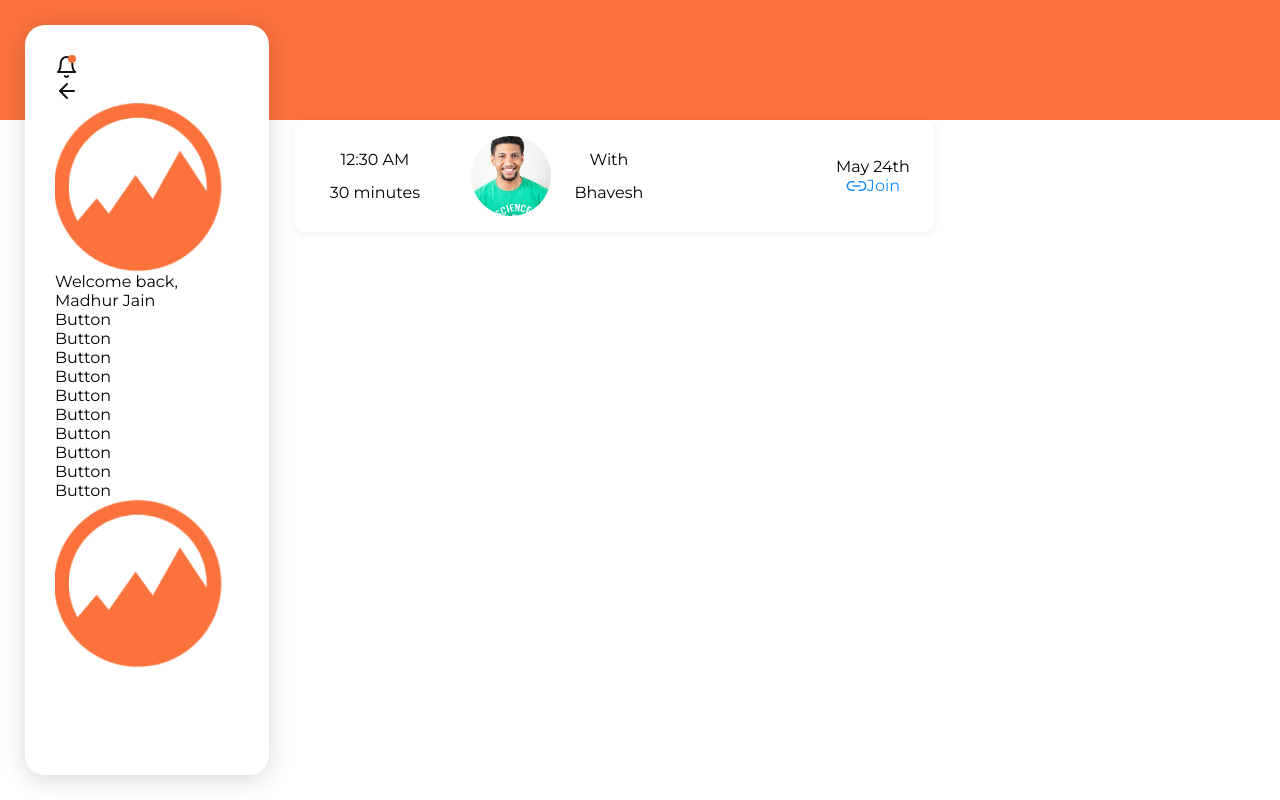
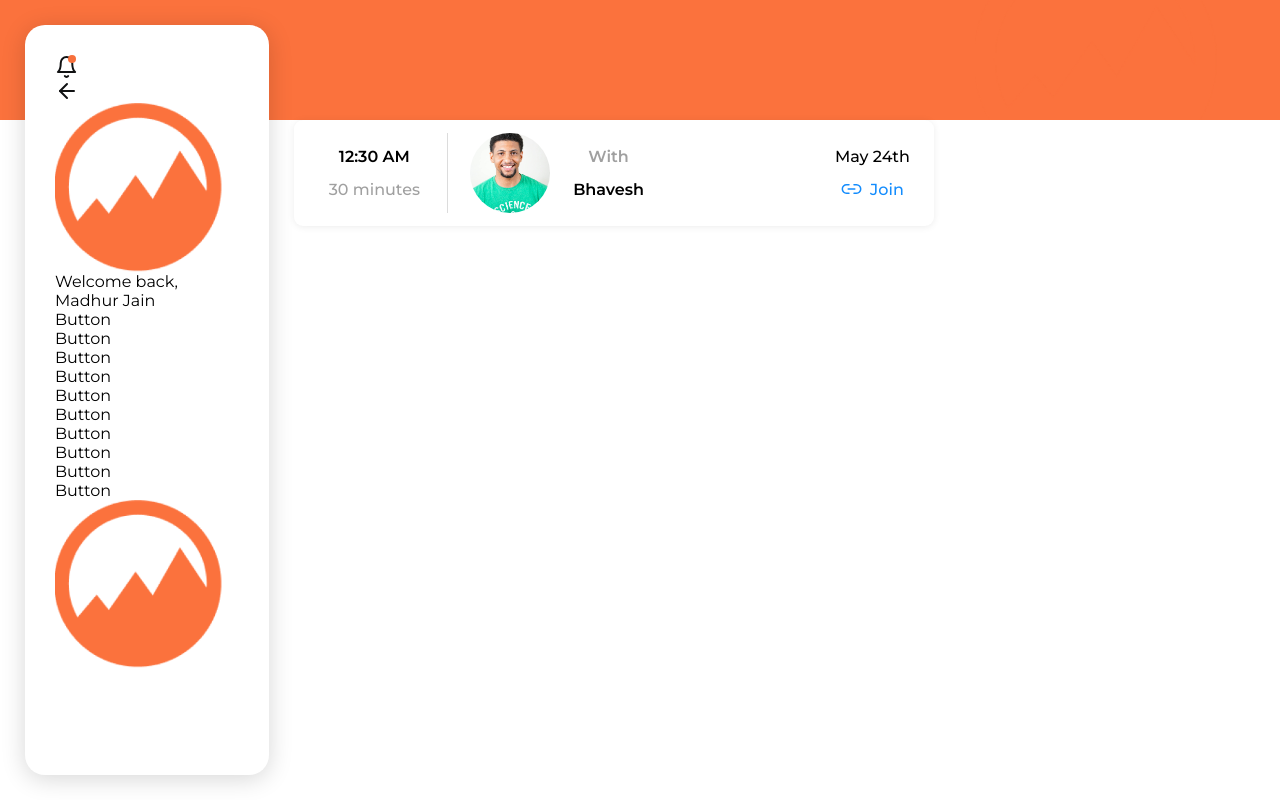
Before and after one commit to dvm-bitspilani/cel-conquest-2024, a React (Vite) app: page /dashboard/home in a window 1280 px wide. Built offline with nearby package versions, Linux system fonts and the light colour scheme.

Commit message:
style: completed meeting list item

```diff
--- a/src/components/MeetingList/MeetingItem/MeetingItem.jsx
+++ b/src/components/MeetingList/MeetingItem/MeetingItem.jsx
@@ -44,8 +44,8 @@ export default function MeetingItem({ date, avatar, mentorName, duration }) {
             <div className={styles.link}>
                 <span>{`${month} ${meetDate}${meetDate % 10 === 1 ? 'st' : (meetDate % 10 === 2 ? 'nd' : (meetDate % 10 === 3 ? 'rd' : 'th'))}`}</span>
                 <a><svg width="21" height="10" viewBox="0 0 21 10" fill="none" xmlns="http://www.w3.org/2000/svg">
-                    <path d="M12.9999 0.833313H15.4999C16.0471 0.833313 16.5889 0.941087 17.0944 1.15048C17.6 1.35988 18.0593 1.66679 18.4462 2.0537C18.8331 2.44061 19.14 2.89994 19.3494 3.40547C19.5588 3.91099 19.6666 4.4528 19.6666 4.99998C19.6666 5.54715 19.5588 6.08897 19.3494 6.59449C19.14 7.10002 18.8331 7.55935 18.4462 7.94626C18.0593 8.33317 17.6 8.64008 17.0944 8.84948C16.5889 9.05887 16.0471 9.16664 15.4999 9.16664H12.9999M7.99992 9.16664H5.49992C4.95274 9.16664 4.41093 9.05887 3.9054 8.84948C3.39988 8.64008 2.94055 8.33317 2.55364 7.94626C1.77224 7.16486 1.33325 6.10505 1.33325 4.99998C1.33325 3.89491 1.77224 2.8351 2.55364 2.0537C3.33504 1.2723 4.39485 0.833313 5.49992 0.833313H7.99992" stroke="#138CFD" stroke-width="1.5" stroke-linecap="round" stroke-linejoin="round" />
-                    <path d="M7.1665 5H13.8332" stroke="#138CFD" stroke-width="1.5" stroke-linecap="round" stroke-linejoin="round" />
+                    <path d="M12.9999 0.833313H15.4999C16.0471 0.833313 16.5889 0.941087 17.0944 1.15048C17.6 1.35988 18.0593 1.66679 18.4462 2.0537C18.8331 2.44061 19.14 2.89994 19.3494 3.40547C19.5588 3.91099 19.6666 4.4528 19.6666 4.99998C19.6666 5.54715 19.5588 6.08897 19.3494 6.59449C19.14 7.10002 18.8331 7.55935 18.4462 7.94626C18.0593 8.33317 17.6 8.64008 17.0944 8.84948C16.5889 9.05887 16.0471 9.16664 15.4999 9.16664H12.9999M7.99992 9.16664H5.49992C4.95274 9.16664 4.41093 9.05887 3.9054 8.84948C3.39988 8.64008 2.94055 8.33317 2.55364 7.94626C1.77224 7.16486 1.33325 6.10505 1.33325 4.99998C1.33325 3.89491 1.77224 2.8351 2.55364 2.0537C3.33504 1.2723 4.39485 0.833313 5.49992 0.833313H7.99992" stroke="#138CFD" strokeWidth="1.5" strokeLinecap="round" strokeLinejoin="round" />
+                    <path d="M7.1665 5H13.8332" stroke="#138CFD" strokeWidth="1.5" strokeLinecap="round" strokeLinejoin="round" />
                 </svg> Join</a>
             </div>
         </div>
--- a/src/components/MeetingList/MeetingItem/item.module.scss
+++ b/src/components/MeetingList/MeetingItem/item.module.scss
@@ -1,13 +1,15 @@
+@import url('https://fonts.googleapis.com/css2?family=Montserrat:ital,wght@0,100..900;1,100..900&display=swap');
+
 .itemBox {
     width: 100%;
     border-radius: 9px;
     background: #FFF;
     box-shadow: 0px 1px 7px 0px rgba(0, 0, 0, 0.08);
-    display: inline-flex;
+    display: flex;
     justify-content: space-between;
-    padding: 16px 24.5px 16px 7.5px;
+    padding: 2% 24.5px 2% 7.5px;
     align-items: center;
-    gap: 72px;
+    font-family: 'Montserrat';
 
     @mixin vertiAlignment() {
         display: flex;
@@ -23,7 +25,16 @@
 
         .time {
             @include vertiAlignment();
-            border-right: 0.75px #DCDCDC;
+            border-right: 0.75px solid #DCDCDC;
+
+            span:first-of-type {
+                font-weight: 600;
+            }
+
+            span:last-of-type {
+                font-weight: 500;
+                color: #A0A0A0;
+            }
         }
 
         .mentor {
@@ -32,18 +43,42 @@
 
             .nameWrapper {
                 @include vertiAlignment();
+
+                span {
+                    font-weight: 600;
+                }
+
+                span:first-of-type {
+                    color: #A0A0A0;
+                }
             }
         }
     }
 
     .link {
+        height: 100px;
+        font-weight: 500;
+
         @include vertiAlignment();
+
+        @mixin setHeight($screenWidth, $height) {
+            @media screen and (max-width: $screenWidth) {
+                height: $height;
+            }
+        }
 
         a {
             display: flex;
             align-items: center;
+            gap: 0.5rem;
             color: #138CFD;
             cursor: pointer;
         }
+
+        @include setHeight(1600px, 80px);
+        @include setHeight(1200px, 64px);
+        @include setHeight(992px, 40px);
+        @include setHeight(768px, 32px);
+        @include setHeight(576px, 24px);
     }
 }
```
